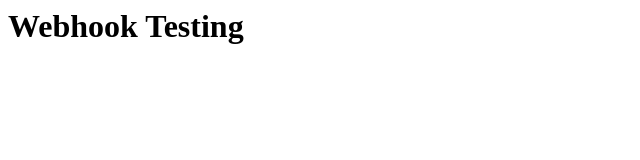
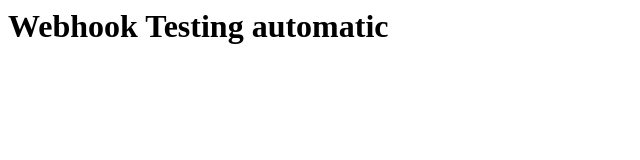
Before and after one commit to Mukesh-Kanna-M/jen-git-web, a plain HTML site: page index.html in a window 1280 px wide. Shown: the whole page, without its empty margins (0-640 px from the left). Drawn offline with Linux system fonts and the light colour scheme.

Commit message:
testing webhook

```diff
--- a/index.html
+++ b/index.html
@@ -1 +1 @@
-<h1>Webhook Testing </h1>
+<h1>Webhook Testing automatic </h1>
```
